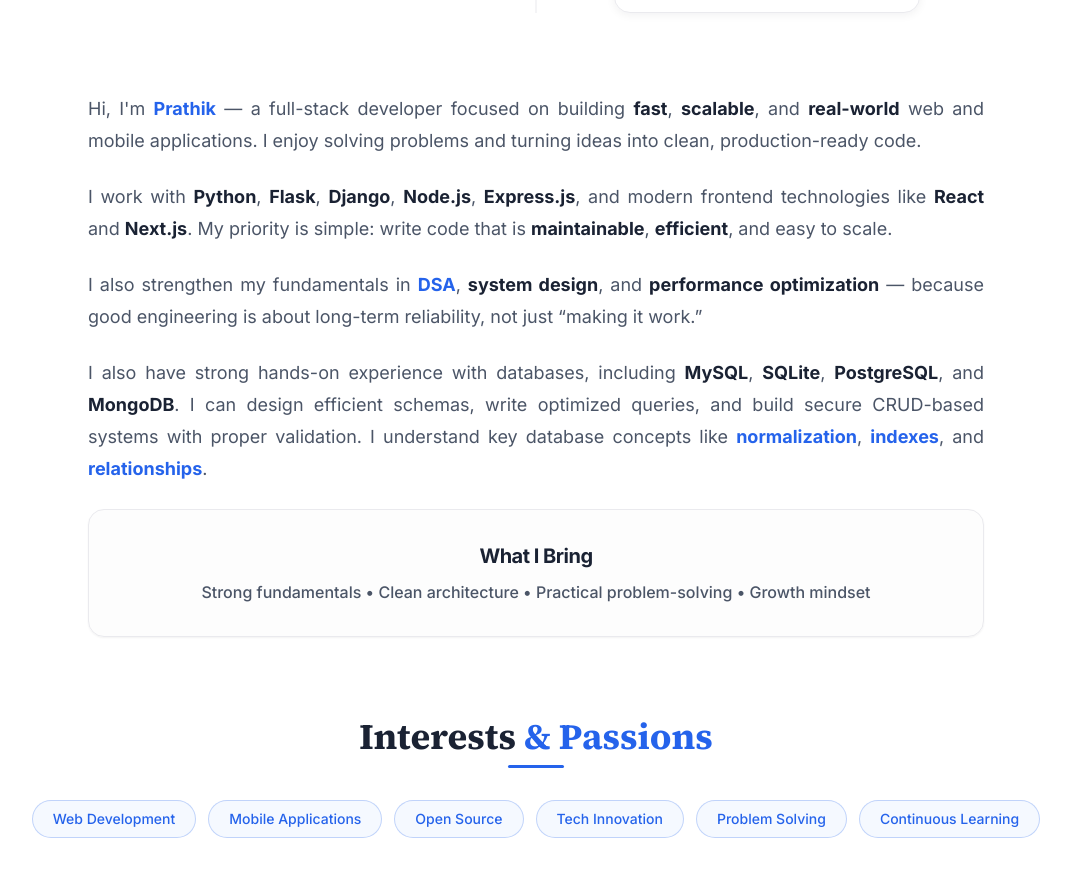
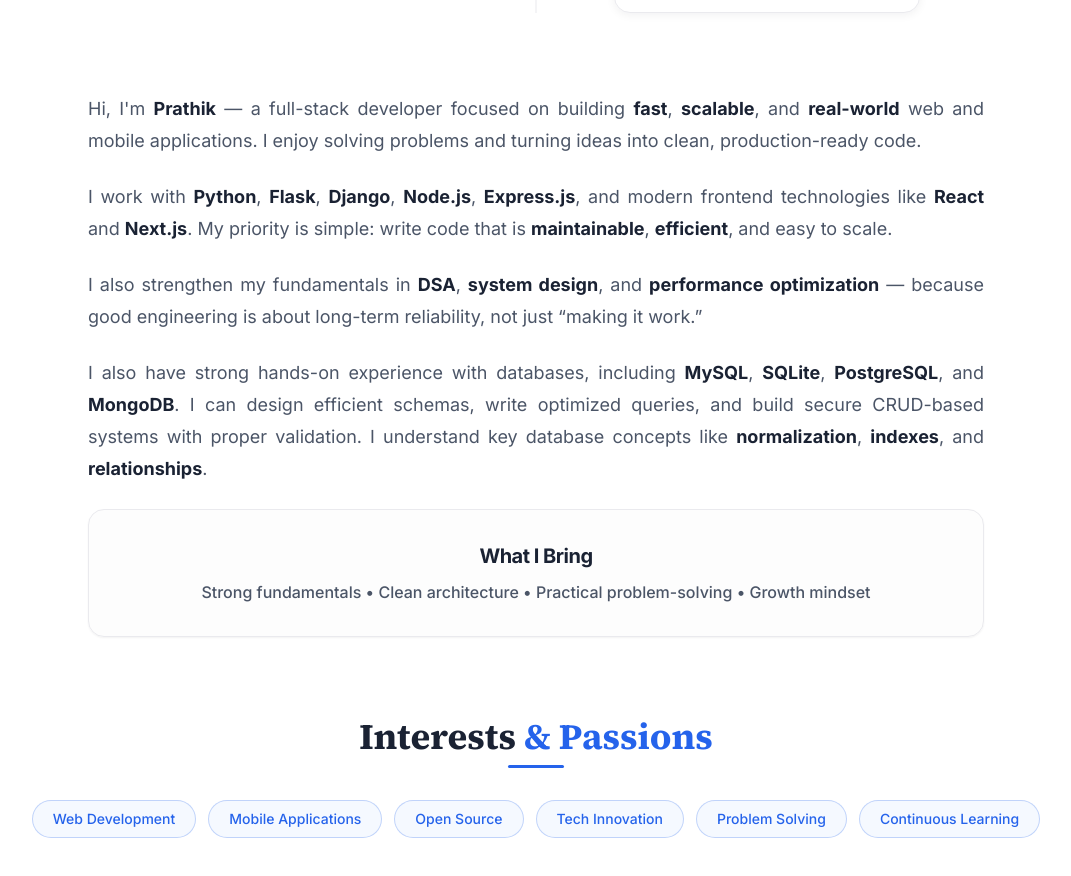
Before and after one commit to prathik0007/portfolio, a Next.js app: page /about in a window 1280 px wide. Shown: the part 1243-2119 px from the top of the page, without its empty margins (104-1175 px from the left). Built offline with nearby package versions, Linux system fonts and the light colour scheme.

Commit message:
style: change blue highlighted text in overview paragraphs to black bold

```diff
--- a/components/Skills.tsx
+++ b/components/Skills.tsx
@@ -3,7 +3,7 @@
     <div className="mx-auto max-w-4xl space-y-6 text-base text-ink-soft sm:text-lg">
       <p className="text-justify leading-relaxed sm:leading-8">
         Hi, I&apos;m{" "}
-        <span className="font-bold text-primary">Prathik</span> — a full-stack
+        <strong className="font-bold text-ink">Prathik</strong> — a full-stack
         developer focused on building{" "}
         <strong className="font-bold text-ink">fast</strong>,{" "}
         <strong className="font-bold text-ink">scalable</strong>, and{" "}
@@ -29,7 +29,7 @@
 
       <p className="text-justify leading-relaxed sm:leading-8">
         I also strengthen my fundamentals in{" "}
-        <span className="font-bold text-primary">DSA</span>,{" "}
+        <strong className="font-bold text-ink">DSA</strong>,{" "}
         <strong className="font-bold text-ink">system design</strong>, and{" "}
         <strong className="font-bold text-ink">performance optimization</strong> —
         because good engineering is about long-term reliability, not just
@@ -44,9 +44,9 @@
         <strong className="font-bold text-ink">MongoDB</strong>. I can design
         efficient schemas, write optimized queries, and build secure CRUD-based
         systems with proper validation. I understand key database concepts like{" "}
-        <span className="font-bold text-primary">normalization</span>,{" "}
-        <span className="font-bold text-primary">indexes</span>, and{" "}
-        <span className="font-bold text-primary">relationships</span>.
+        <strong className="font-bold text-ink">normalization</strong>,{" "}
+        <strong className="font-bold text-ink">indexes</strong>, and{" "}
+        <strong className="font-bold text-ink">relationships</strong>.
       </p>
 
       {/* What I Bring Card */}
```
